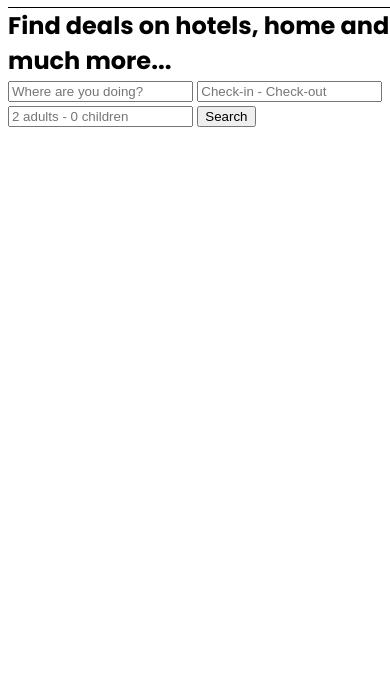
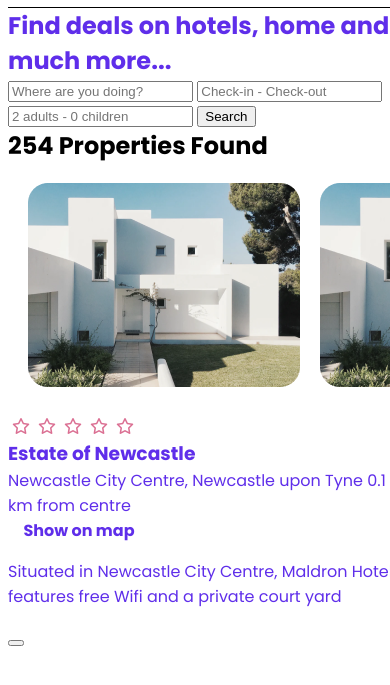
Before and after one commit to manuelaperezsimon/202207-w1chwe-adrian-arco-manuela-perez, a website: page index.html in a window 390 px wide. Shown: the part 97-782 px from the top of the page. Drawn offline with nearby package versions, Linux system fonts and the light colour scheme; files that its build step writes are made by us from their sources.

Commit message:
card for mobile

```diff
--- a/index.html
+++ b/index.html
@@ -47,4 +47,20 @@
       Search
     </button>
   </form>
+
+
+  <section>
+    <h2 class="research-results">254 Properties Found</h2>
+  <ul class="images-list">
+    <li><img src="./images/casa1.png" class="images-list__image" alt="imagen de una casa"></li>
+    <li><img src="./images/casa1.png" class="images-list__image" alt=""></li>
+  </ul>
+  <span><i class="fa-regular fa-star"></i><i class="fa-regular fa-star"></i><i class="fa-regular fa-star"></i><i class="fa-regular fa-star"></i><i class="fa-regular fa-star"></i></span>
+  <h3>Estate of Newcastle</h3>
+  <span class="letter--purple">Newcastle City Centre, Newcastle upon Tyne</span>
+  <span class="letter--purple">0.1 km from centre</span>
+  <h4><i class="fa-light fa-location-dot"></i> Show on map </h4>
+  <p class="letter--purple">Situated in Newcastle City Centre, Maldron Hotel features free Wifi and a private court yard</p>
+  <button class="form__button"></button>
+  </section>
 </main>
--- /dev/null
+++ b/sass/partials/_found-card.scss
@@ -0,0 +1,30 @@
+@use "../variables/colors";
+
+.images-list {
+  margin: 0;
+  list-style: none;
+  display: flex;
+  overflow: hidden;
+  padding: 20px;
+  gap: 20px;
+}
+
+.image-box {
+  display: flex;
+}
+
+.fa-star {
+  color: palevioletred;
+  padding: 4px;
+}
+
+.research-results {
+  font-weight: 700;
+  color: black;
+  align-self: center;
+}
+
+.house-card {
+  border-botom: 1px solid;
+  border-color: colors.$grey-lane-color;
+}
--- a/sass/styles.scss
+++ b/sass/styles.scss
@@ -1,7 +1,7 @@
 @use "variables/colors";
 @use "mixin/mixins";
 @use "partials/header";
-
+@use "partials/found-card";
 * {
   box-sizing: content-box;
 }
@@ -19,4 +19,8 @@ h4,
 h5,
 h6 {
   margin: 0;
+  color: colors.$purple-color;
 }
+.letter--purple {
+  color: colors.$purple-color;
+}
```
Also changed, not shown: package.json (+0 -30 lines), images/casa1.png (added), 1 other file.
